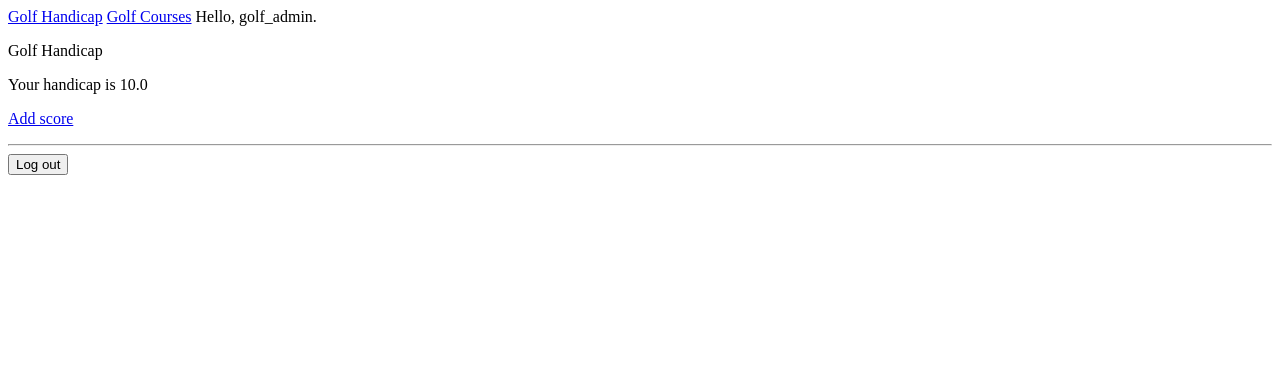
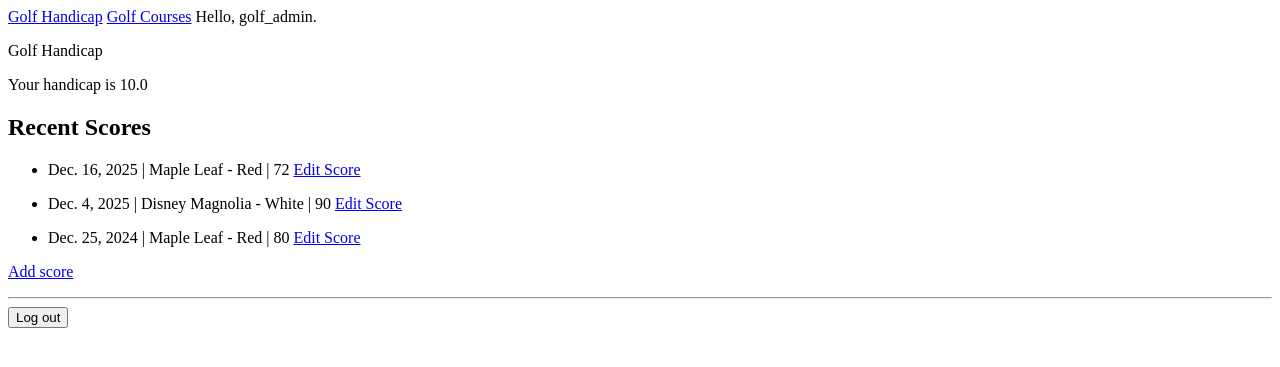
Before and after one commit to tithoft/Golf-Handicap, a Django app: page / in a window 1280 px wide. Shown: the top 367 px of the page. Run offline with Django 5.2, Linux system fonts and the light colour scheme; a user stored in the database is signed in; data comes from the database, SQL or seed files in the repository; both versions use the stored data as it was after the commit.

```diff
--- a/golf_handicap/models.py
+++ b/golf_handicap/models.py
@@ -39,4 +39,4 @@ class Score(models.Model):
 
     def __int__(self):
         """Returns a string representing the score."""
-        return self.score
+        return f"{self.owner} - {self.score}"
--- a/golf_handicap/templates/golf_handicap/index.html
+++ b/golf_handicap/templates/golf_handicap/index.html
@@ -7,6 +7,16 @@
 {% if user.is_authenticated %}
   {% if handicap %}
     <p>Your handicap is {{ handicap }}</p>
+
+    <h2>Recent Scores</h2>
+      <ul>
+        {% for score in scores %}
+          <li>{{ score.date_played }} | {{ score.tee}} | {{ score.score }}
+            <a href="{% url 'golf_handicap:edit_score' score_id=score.id %}">Edit Score</a></p>
+          </li>
+        {% endfor %}
+      </ul>
+
   {% else %}
     <p>Not enough rounds played to calculate a handicap.</p>
   {% endif %}
--- a/golf_handicap/urls.py
+++ b/golf_handicap/urls.py
@@ -20,5 +20,6 @@ urlpatterns = [
     path('edit_tee_tee/<int:tee_id>/', views.edit_tee, name='edit_tee'),
     # Page for adding golf score.
     path('new_score/', views.new_score, name='new_score'),
-    #
+    # Page for editing an entry.
+    path('edit_score/<int:score_id>/', views.edit_score, name='edit_score'),
 ]
--- a/golf_handicap/views.py
+++ b/golf_handicap/views.py
@@ -103,3 +103,18 @@ def new_score(request):
     # Display a blank or invalid form
     context = {'form': form}
     return render(request, 'golf_handicap/new_score.html', context)
+
+@login_required
+def edit_score(request, score_id):
+    """Edit an existing score."""
+    score = Score.objects.get(id=score_id, owner=request.user)
+    if request.method != 'POST':
+        form = ScoreForm(instance=score)
+    else:
+        # Post data submitted; process data.
+        form = ScoreForm(instance=score, data=request.POST)
+        if form.is_valid():
+            form.save()
+            return redirect('golf_handicap:index')
+    context = {'score': score, 'form': form}
+    return render(request, 'golf_handicap/edit_score.html', context)
```
Also changed, not shown: golf_handicap/templates/golf_handicap/edit_score.html (added, +13 -0 lines), db.sqlite3.
